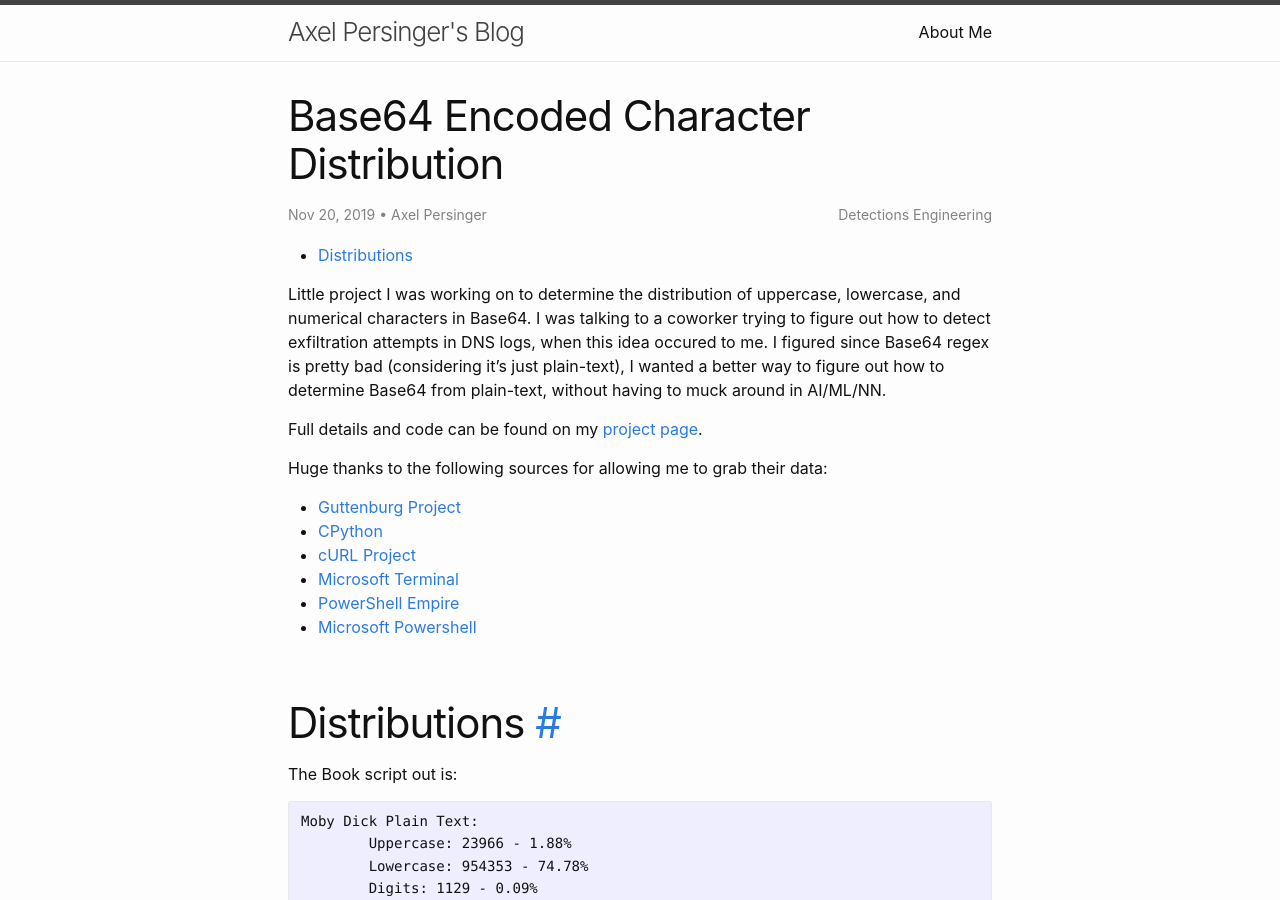
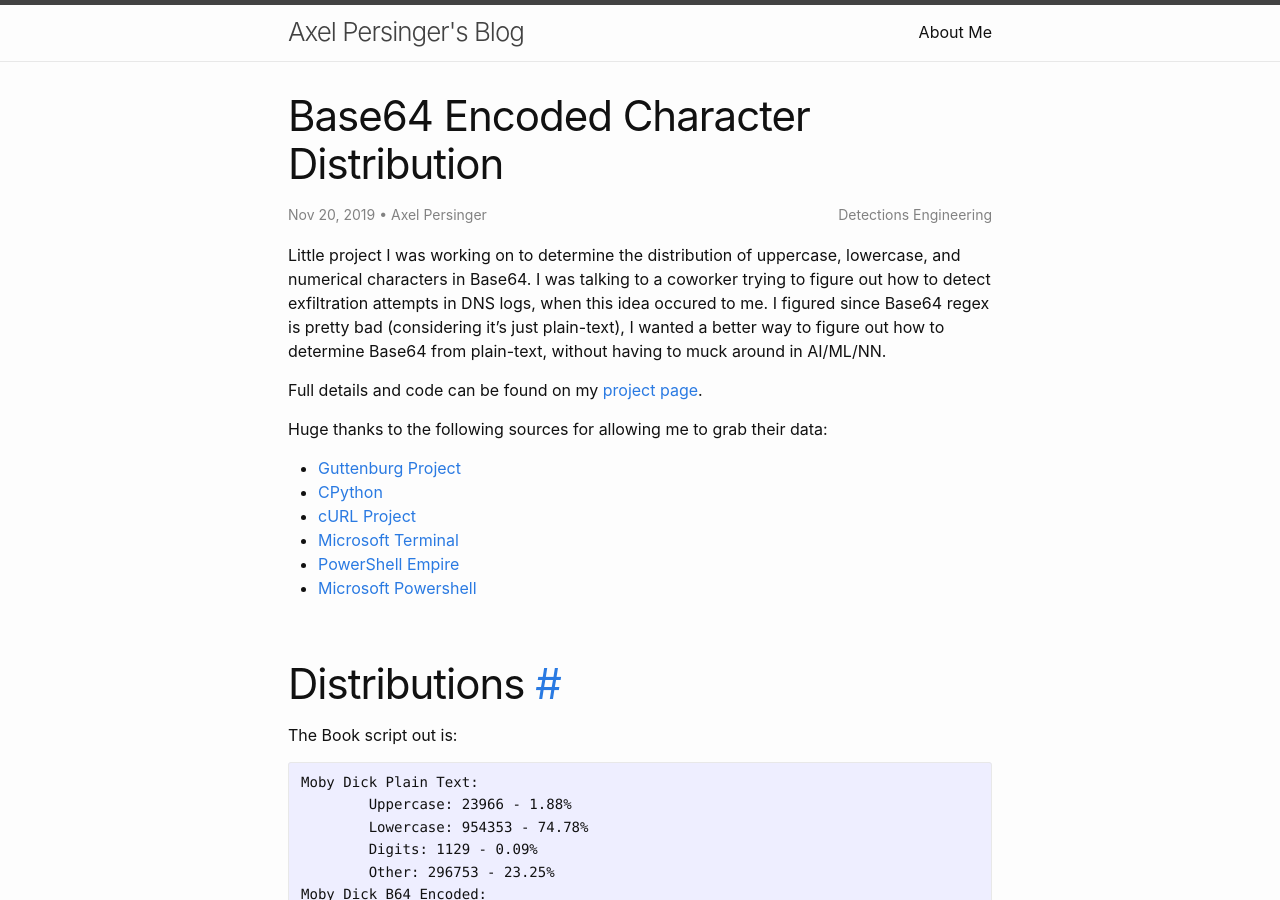
Before and after one commit to CuckooEXE/cuckooexe.github.io, a Jekyll site: the page built from _posts/2019-11-20-Base64-Encoding.md, in a window 1280 px wide and 900 px high. Built offline with Jekyll 4.4.1, drawn with Linux system fonts in a browser that asks for light colours; comment, search, counter and statistics services are not loaded.

Commit message:
Update post.html

```diff
--- a/_layouts/post.html
+++ b/_layouts/post.html
@@ -37,8 +37,8 @@ layout: default
 
   <div class="post-content e-content" itemprop="articleBody">
       <br />
-    {% comment %}{{ content }} {% endcomment %}
-    {% include toc.html html=content %}
+    {% comment %}{{ content }}{% endcomment %}
+    {% comment %}{% include toc.html html=content %}{% endcomment %}
     {% include anchor_headings.html html=content anchorBody="#" %}
   </div>
 
```
